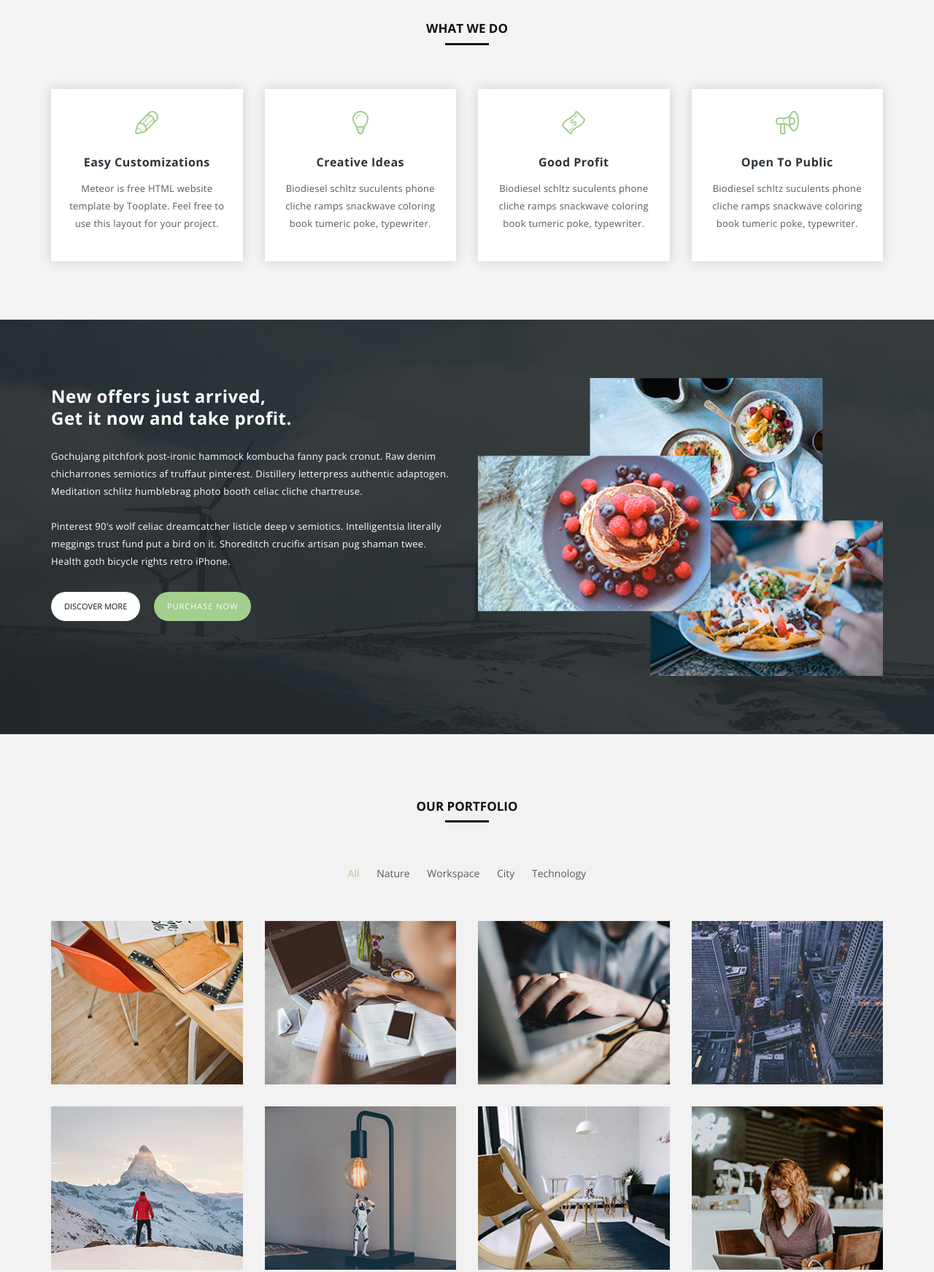
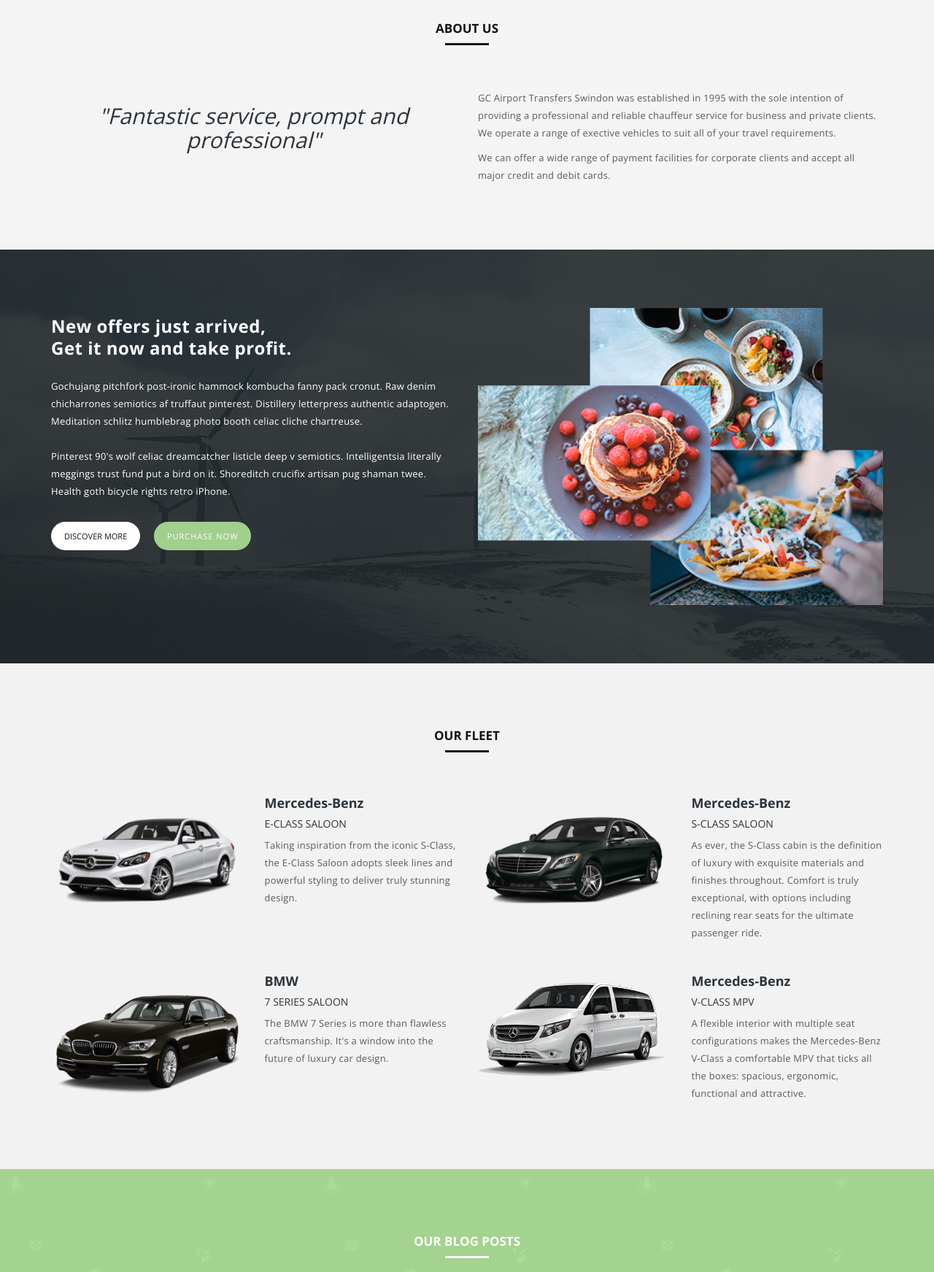
Before and after one commit to JoshYoungman/GeorgesChauffeurs, a plain HTML site: page public/index.html in a window 1280 px wide. Shown: the part 740-2483 px from the top of the page at 73% size. Drawn offline with nearby package versions, Linux system fonts and the light colour scheme.

Commit message:
Set the changes to public

```diff
--- a/public/index.html
+++ b/public/index.html
@@ -15,15 +15,15 @@
         <meta name="viewport" content="width=device-width, initial-scale=1">
         <link rel="apple-touch-icon" href="apple-touch-icon.png">
 
-        <link rel="stylesheet" href="css/bootstrap.min.css">
-        <link rel="stylesheet" href="css/bootstrap-theme.min.css">
-        <link rel="stylesheet" href="css/fontAwesome.css">
-        <link rel="stylesheet" href="css/hero-slider.css">
-        <link rel="stylesheet" href="css/tooplate-style.css">
+        <link rel="stylesheet" href="./css/bootstrap.min.css">
+        <link rel="stylesheet" href="./css/bootstrap-theme.min.css">
+        <link rel="stylesheet" href="./css/fontAwesome.css">
+        <link rel="stylesheet" href="./css/hero-slider.css">
+        <link rel="stylesheet" href="./css/tooplate-style.css">
 
         <link href="https://fonts.googleapis.com/css?family=Open+Sans:300,400,600,700,800" rel="stylesheet">
 
-        <script src="js/vendor/modernizr-2.8.3-respond-1.4.2.min.js"></script>
+        <script src="./js/vendor/modernizr-2.8.3-respond-1.4.2.min.js"></script>
     </head>
 
 <body>
@@ -70,7 +70,7 @@
             <li class="selected first-slide">
                 <div class="cd-full-width">
                     <div class="tm-slide-content-div slide-caption">
-                        <span>Goerge's Chauffeurs</span>
+                        <span>George's Chauffeurs</span>
                         <h2>Airport Transfers Swindon</h2>
                         <p>Click below to get a quick quote.</p>
                         <div class="primary-button">
@@ -100,7 +100,7 @@
                         <h2>Our Fleet</h2>
                         <p>Have a look at the vehicles we use in our fleet.</p>
                         <div class="primary-button">
-                            <a href="#">Quick Quote</a>
+                            <a href="#">Read More</a>
                         </div>
                     </div>
                 </div> <!-- .cd-full-width -->
@@ -125,13 +125,24 @@
             <div class="row">
                 <div class="col-md-12">
                     <div class="section-heading">
-                        <h4>What We Do</h4>
+                        <h4>About Us</h4>
                         <div class="line-dec"></div>
                     </div>
                 </div>
             </div>
             <div class="row">
-                <div class="col-md-3 col-sm-6 col-xs-12">
+                <div class="col-sm-6">
+                    <div class="text-center">
+                        <em><h2>"Fantastic service, prompt and professional"</h2></em>
+                    </div>
+                </div>
+                <div class="col-sm-6">
+                    <div class="text-left">
+                        <p>GC Airport Transfers Swindon was established in 1995 with the sole intention of providing a professional and reliable chauffeur service for business and private clients. We operate a range of exective vehicles to suit all of your travel requirements.</p>
+                        <p>We can offer a wide range of payment facilities for corporate clients and accept all major credit and debit cards.</p>
+                    </div>
+                </div>
+                <!--<div class="col-md-3 col-sm-6 col-xs-12">
                     <div class="service-item first-service">
                         <div class="icon"></div>
                         <h4>Easy Customizations</h4>
@@ -158,7 +169,7 @@
                         <h4>Open To Public</h4>
                         <p>Biodiesel schltz suculents phone cliche ramps snackwave coloring book tumeric poke, typewriter.</p>
                     </div>
-                </div>
+                </div>-->
             </div>
         </div>
     </div>
@@ -194,18 +205,54 @@
     </div>
 
 
-    <div id="portfolio" class="page-section">
+    <div id="fleet" class="page-section">
         <div class="content-wrapper">
             <div class="inner-container container">
                 <div class="row">
                     <div class="col-md-12">
                         <div class="section-heading">
-                            <h4>Our Portfolio</h4>
+                            <h4>Our Fleet</h4>
                             <div class="line-dec"></div>
                         </div>
                     </div>
                 </div>
-                <div class="projects-holder-3">
+                <div class="row" style="margin-top:50px">
+                    <div class="col-md-3">
+                        <img src="img/e-class.png" alt="">
+                    </div>
+                    <div class="col-md-3">
+                        <h4><b>Mercedes-Benz</b></h4>
+                        <h5>E-CLASS SALOON</h5>
+                        <p>Taking inspiration from the iconic S-Class, the E-Class Saloon adopts sleek lines and powerful styling to deliver truly stunning design.</p>
+                    </div>
+                    <div class="col-md-3">
+                        <img src="img/s-class.png" alt="">
+                    </div>
+                    <div class="col-md-3">
+                        <h4><b>Mercedes-Benz</b></h4>
+                        <h5>S-CLASS SALOON</h5>
+                        <p>As ever, the S-Class cabin is the definition of luxury with exquisite materials and finishes throughout. Comfort is truly exceptional, with options including reclining rear seats for the ultimate passenger ride.</p>
+                    </div>
+                </div>
+                <div class="row" style="margin-top:25px">
+                    <div class="col-md-3">
+                        <img src="img/bmw-7series.png" alt="">
+                    </div>
+                    <div class="col-md-3">
+                        <h4><b>BMW</b></h4>
+                        <h5>7 SERIES SALOON</h5>
+                        <p>The BMW 7 Series is more than flawless craftsmanship. It's a window into the future of luxury car design.</p>
+                    </div>
+                    <div class="col-md-3">
+                        <img src="img/mercedes-8seater.png" alt="">
+                    </div>
+                    <div class="col-md-3">
+                        <h4><b>Mercedes-Benz</b></h4>
+                        <h5>V-CLASS MPV</h5>
+                        <p>A flexible interior with multiple seat configurations makes the Mercedes-Benz V-Class a comfortable MPV that ticks all the boxes: spacious, ergonomic, functional and attractive.</p>
+                    </div>
+                </div>
+                <!--<div class="projects-holder-3">
                     <div class="filter-categories">
                         <ul class="project-filter">
                             <li class="filter" data-filter="all"><span>All</span></li>
@@ -299,7 +346,7 @@
                             </div>
                         </div>
                     </div>
-                </div>
+                </div>-->
             </div>
         </div>
     </div>
@@ -452,11 +499,6 @@
         <div class="container">
             <div class="row">
                 <div class="col-md-6">
-                    <div class="copyright-text">
-                        <p>Copyright &copy; 2017 Company Name
-
-                        - Design: <a href="http://www.tooplate.com" target="_parent">Tooplate</a></p>
-                    </div>
                 </div>
                 <div class="col-md-6">
                     <div class="social-icons">
@@ -484,14 +526,14 @@
     </footer>
 
 
-    <script src="js/firebase.js"></script>
+    <script src="./js/firebase.js"></script>
     <script src="//ajax.googleapis.com/ajax/libs/jquery/1.11.2/jquery.min.js"></script>
     <script>window.jQuery || document.write('<script src="js/vendor/jquery-1.11.2.min.js"><\/script>')</script>
 
-    <script src="js/vendor/bootstrap.min.js"></script>
+    <script src="./js/vendor/bootstrap.min.js"></script>
 
-    <script src="js/plugins.js"></script>
-    <script src="js/main.js"></script>
+    <script src="./js/plugins.js"></script>
+    <script src="./js/main.js"></script>
 
     <script src="http://ajax.googleapis.com/ajax/libs/jquery/1.10.2/jquery.min.js" type="text/javascript"></script>
     <script type="text/javascript">
```
Also changed, not shown: public/img/bmw-7series.png (added), public/img/e-class.png (added), public/img/mercedes-8-seater-unflipped.png (added), public/img/mercedes-8seater.png (added), public/img/s-class.jpg (added), public/img/s-class.png (added).
